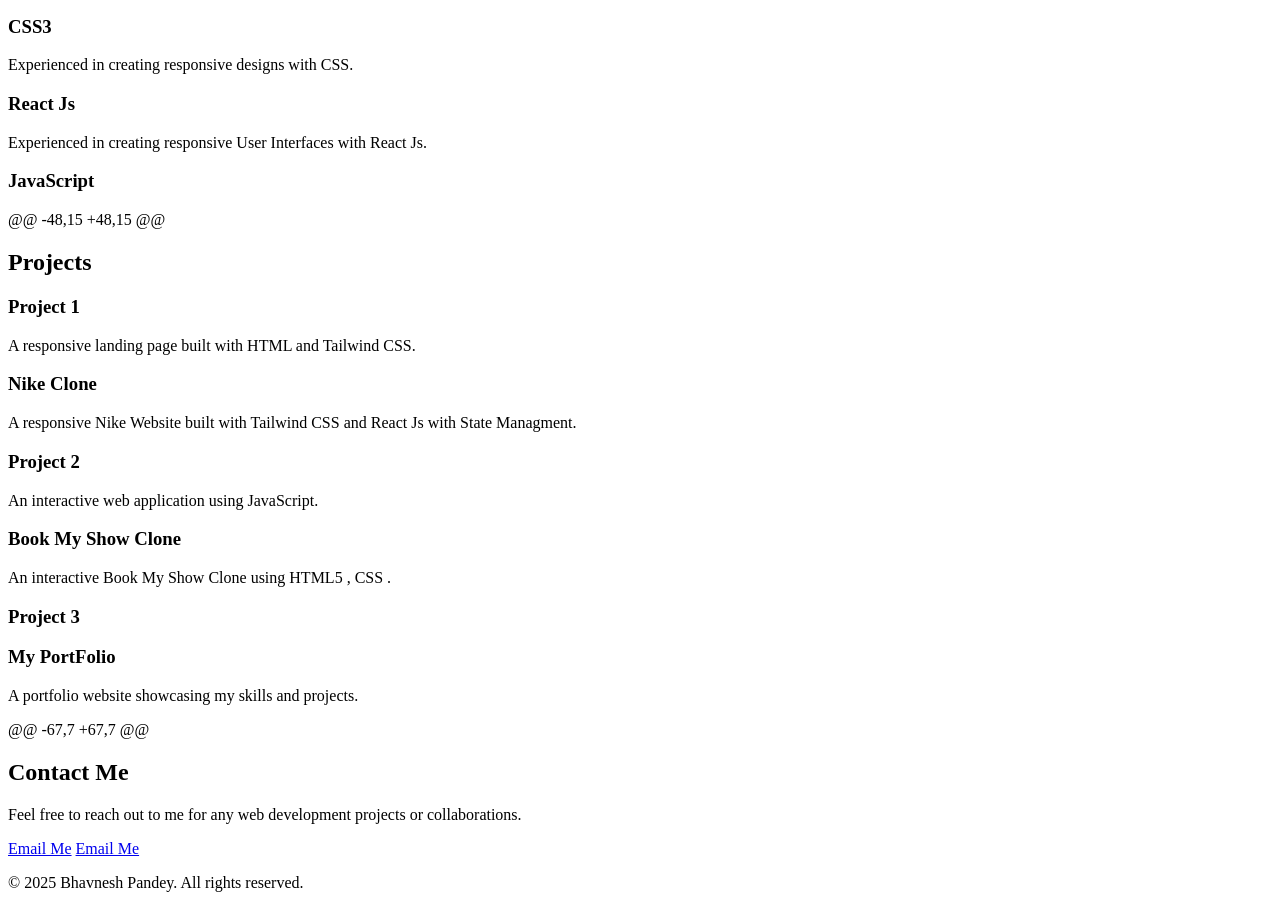
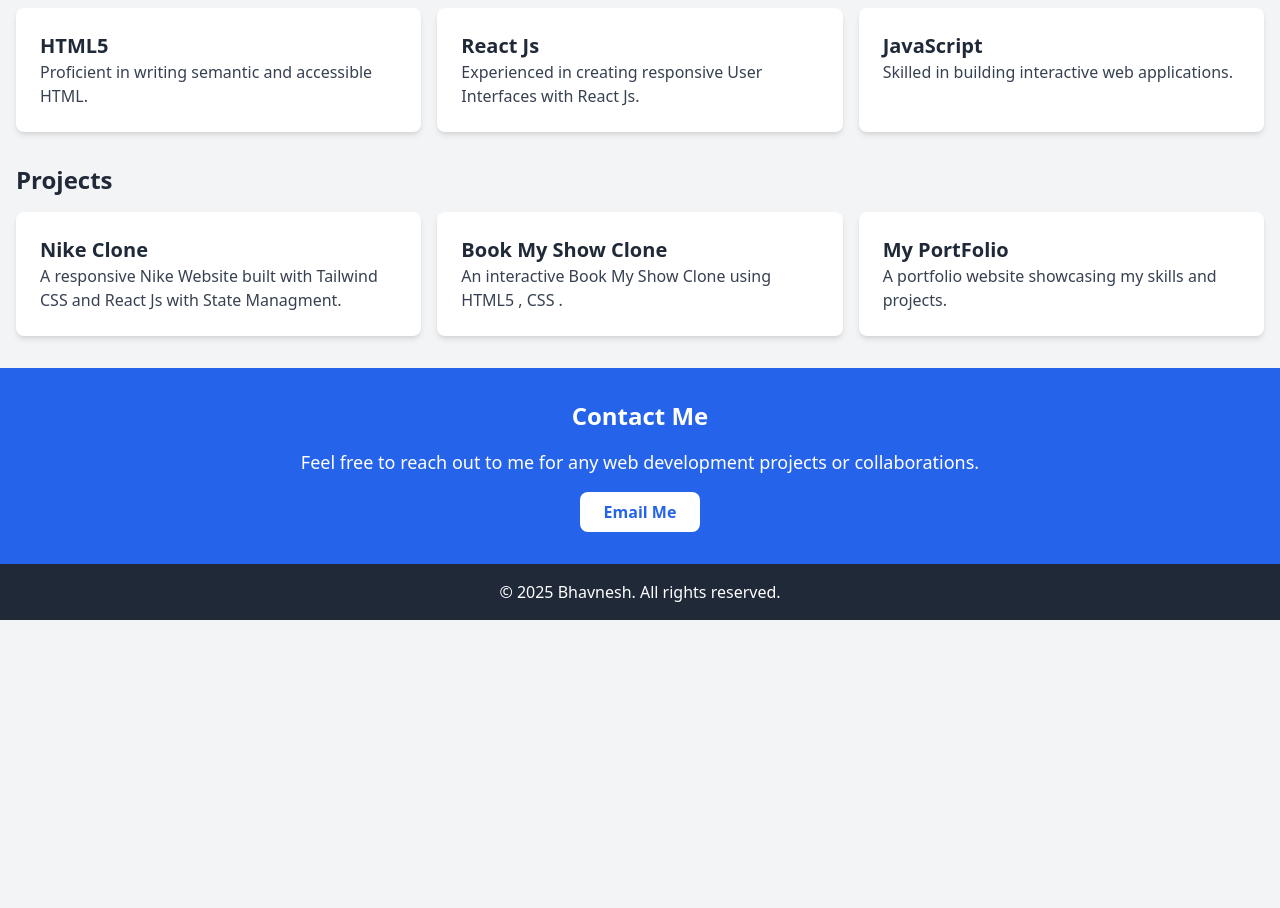
Before and after one commit to bhavnesh005/Assignment_1-Portfolio, a plain HTML site: page index.html in a window 1280 px wide. Shown: the part 316-1224 px from the top of the page. After the commit the page ends 936 px from the top, so only its background shows below. Drawn offline with nearby package versions, Linux system fonts and the light colour scheme.

Commit message:
index.html

```diff
--- a/index.html
+++ b/index.html
@@ -1,6 +1,17 @@
+<!DOCTYPE html>
+<html lang="en">
+<head>
+    <meta charset="UTF-8">
+    <meta name="viewport" content="width=device-width, initial-scale=1.0">
+    <title>Bhavnesh - Web Developer Portfolio</title>
+    <link href="https://cdn.jsdelivr.net/npm/tailwindcss@2.2.19/dist/tailwind.min.css" rel="stylesheet">
+</head>
+<body class="bg-gray-100 text-gray-800">
+
+    <!-- Header Section -->
     <header class="bg-blue-600 text-white py-6">
         <div class="container mx-auto text-center">
-    <h1 class="text-4xl font-bold">Bhavnesh Pandey</h1>
+            <h1 class="text-4xl font-bold">Bhavnesh</h1>
             <p class="text-lg">Web Developer</p>
         </div>
     </header>
@@ -22,46 +33,47 @@
                 <p class="text-gray-700">Proficient in writing semantic and accessible HTML.</p>
             </div>
             <div class="bg-white p-6 rounded-lg shadow-md">
-                    <h3 class="text-xl font-semibold">CSS3</h3>
-                    <p class="text-gray-700">Experienced in creating responsive designs with CSS.</p>
                 <h3 class="text-xl font-semibold">React Js</h3>
                 <p class="text-gray-700">Experienced in creating responsive User Interfaces with React Js.</p>
             </div>
             <div class="bg-white p-6 rounded-lg shadow-md">
                 <h3 class="text-xl font-semibold">JavaScript</h3>
-    @@ -48,15 +48,15 @@
+                <p class="text-gray-700">Skilled in building interactive web applications.</p>
+            </div>
+        </div>
+    </section>
+
+    <!-- Projects Section -->
+    <section class="container mx-auto my-8 px-4">
         <h2 class="text-2xl font-bold mb-4">Projects</h2>
         <div class="grid grid-cols-1 md:grid-cols-2 lg:grid-cols-3 gap-4">
             <div class="bg-white p-6 rounded-lg shadow-md">
-                    <h3 class="text-xl font-semibold">Project 1</h3>
-                    <p class="text-gray-700">A responsive landing page built with HTML and Tailwind CSS.</p>
                 <h3 class="text-xl font-semibold">Nike Clone</h3>
                 <p class="text-gray-700">A responsive Nike Website built with Tailwind CSS and React Js with State Managment.</p>
             </div>
             <div class="bg-white p-6 rounded-lg shadow-md">
-                    <h3 class="text-xl font-semibold">Project 2</h3>
-                    <p class="text-gray-700">An interactive web application using JavaScript.</p>
                 <h3 class="text-xl font-semibold">Book My Show Clone</h3>
                 <p class="text-gray-700">An interactive Book My Show Clone using HTML5 , CSS .</p>
             </div>
             <div class="bg-white p-6 rounded-lg shadow-md">
-                    <h3 class="text-xl font-semibold">Project 3</h3>
                 <h3 class="text-xl font-semibold">My PortFolio</h3>
                 <p class="text-gray-700">A portfolio website showcasing my skills and projects.</p>
             </div>
         </div>
-    @@ -67,7 +67,7 @@
+    </section>
+
+    <!-- Contact Section -->
+    <section class="bg-blue-600 text-white py-8">
         <div class="container mx-auto text-center">
             <h2 class="text-2xl font-bold mb-4">Contact Me</h2>
             <p class="text-lg">Feel free to reach out to me for any web development projects or collaborations.</p>
-                <a href="mailto:bhavneshpandey@example.com" class="mt-4 inline-block bg-white text-blue-600 px-6 py-2 rounded-lg font-semibold">Email Me</a>
-                <a href="mailto:bhavneshpandey2005@gmail.com" class="mt-4 inline-block bg-white text-blue-600 px-6 py-2 rounded-lg font-semibold">Email Me</a>
+            <a href="mailto:bhavneshpandey5@gmail.com" class="mt-4 inline-block bg-white text-blue-600 px-6 py-2 rounded-lg font-semibold">Email Me</a>
         </div>
     </section>
 
     <!-- Footer -->
     <footer class="bg-gray-800 text-white py-4 text-center">
-            <p>&copy; 2025 Bhavnesh Pandey. All rights reserved.</p>
+        <p>&copy; 2025 Bhavnesh. All rights reserved.</p>
     </footer>
 
 </body>
```
Lines whose indentation alone changed are shown as unchanged.
